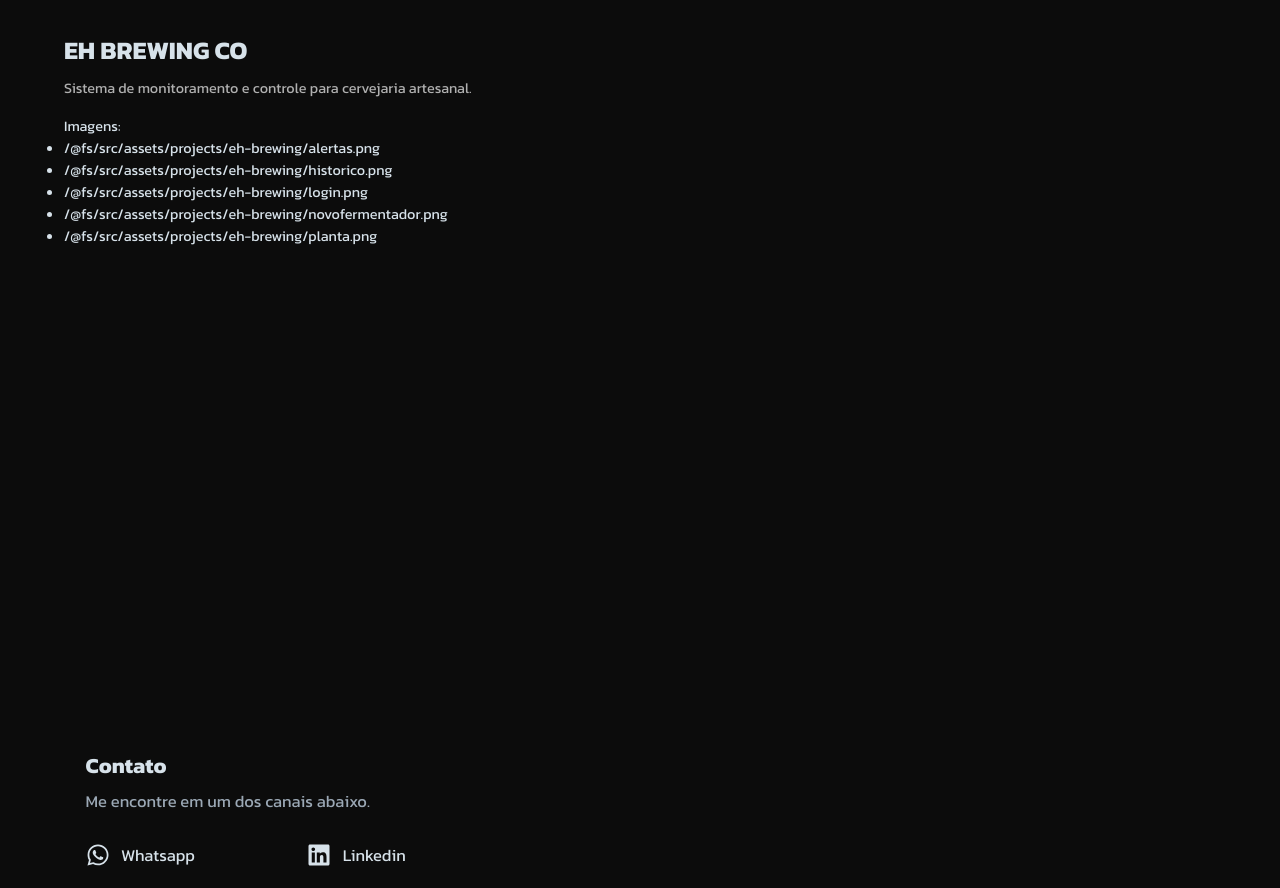
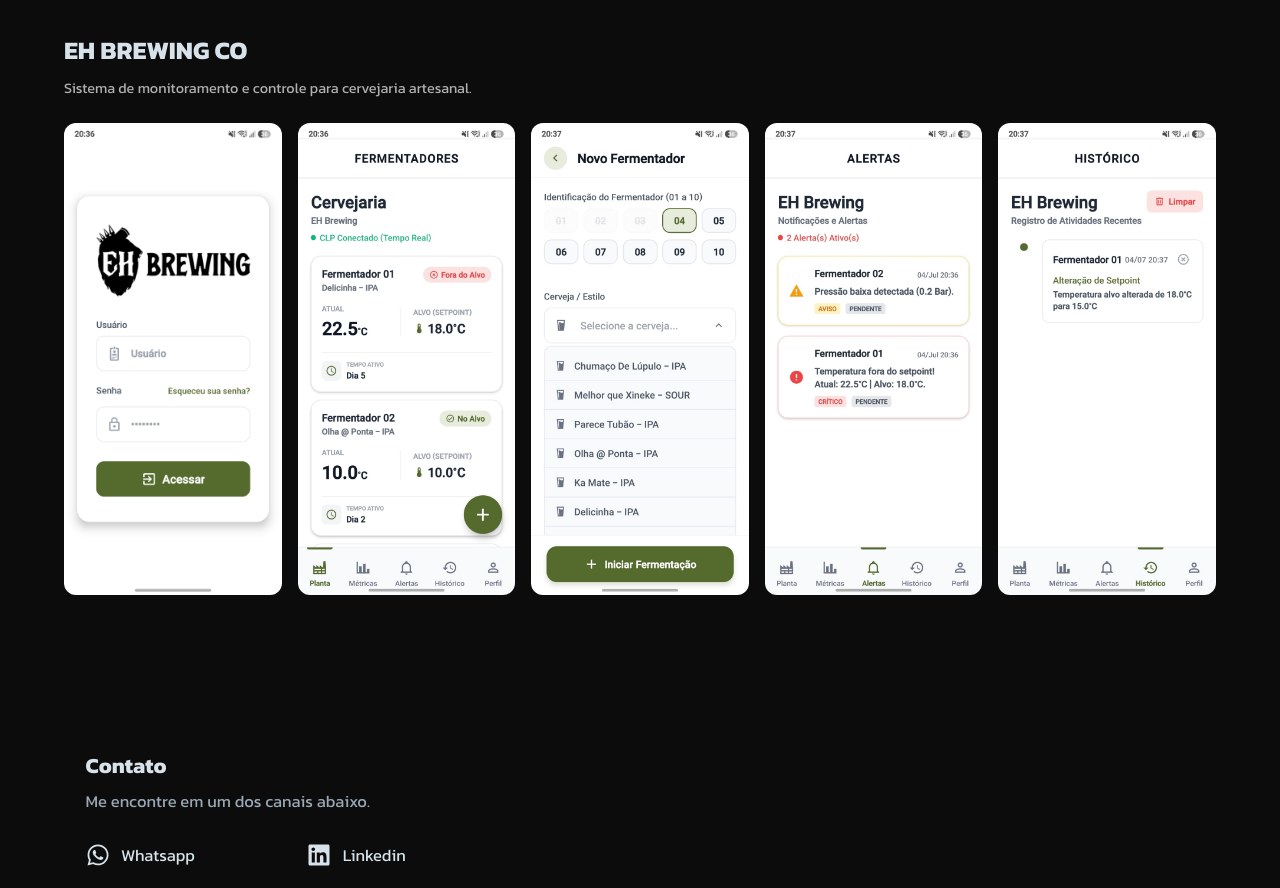
Before and after one commit to rogeriocaetanojr/portfolio-rogerio, a React (Vite) app: page / in a window 1280 px wide. Shown: the part 1806-2694 px from the top of the page. Built offline with nearby package versions, Linux system fonts and the light colour scheme.

Commit message:
feat: adiciona imagens reais na secao projetos

```diff
--- a/src/components/ProjectCard.jsx
+++ b/src/components/ProjectCard.jsx
@@ -5,13 +5,21 @@
       <p style={{ fontSize: '1rem', color: '#B0B0B0', marginTop: '8px' }}>
         {descricao}
       </p>
-      <div style={{ marginTop: '16px' }}>
-        <p>Imagens:</p>
-        <ul>
-          {imagens && imagens.map((img, index) => (
-            <li key={index}>{img}</li>
-          ))}
-        </ul>
+      <div style={{ marginTop: '24px', display: 'grid', gridTemplateColumns: 'repeat(auto-fit, minmax(200px, 1fr))', gap: '16px' }}>
+        {imagens && imagens.map((img, index) => (
+          <img
+            key={index}
+            src={img}
+            alt={`${nome} screenshot ${index + 1}`}
+            style={{
+              width: '100%',
+              height: '100%',
+              minHeight: '200px',
+              objectFit: 'cover',
+              borderRadius: '12px'
+            }}
+          />
+        ))}
       </div>
     </div>
   );
--- a/src/components/Projects.jsx
+++ b/src/components/Projects.jsx
@@ -15,7 +15,7 @@
         <ProjectCard
           nome="EH BREWING CO"
           descricao="Sistema de monitoramento e controle para cervejaria artesanal."
-          imagens={[imgAlertas, imgHistorico, imgLogin, imgNovoFermentador, imgPlanta]}
+          imagens={[imgLogin, imgPlanta, imgNovoFermentador, imgAlertas, imgHistorico]}
         />
       </div>
     </section>
```
